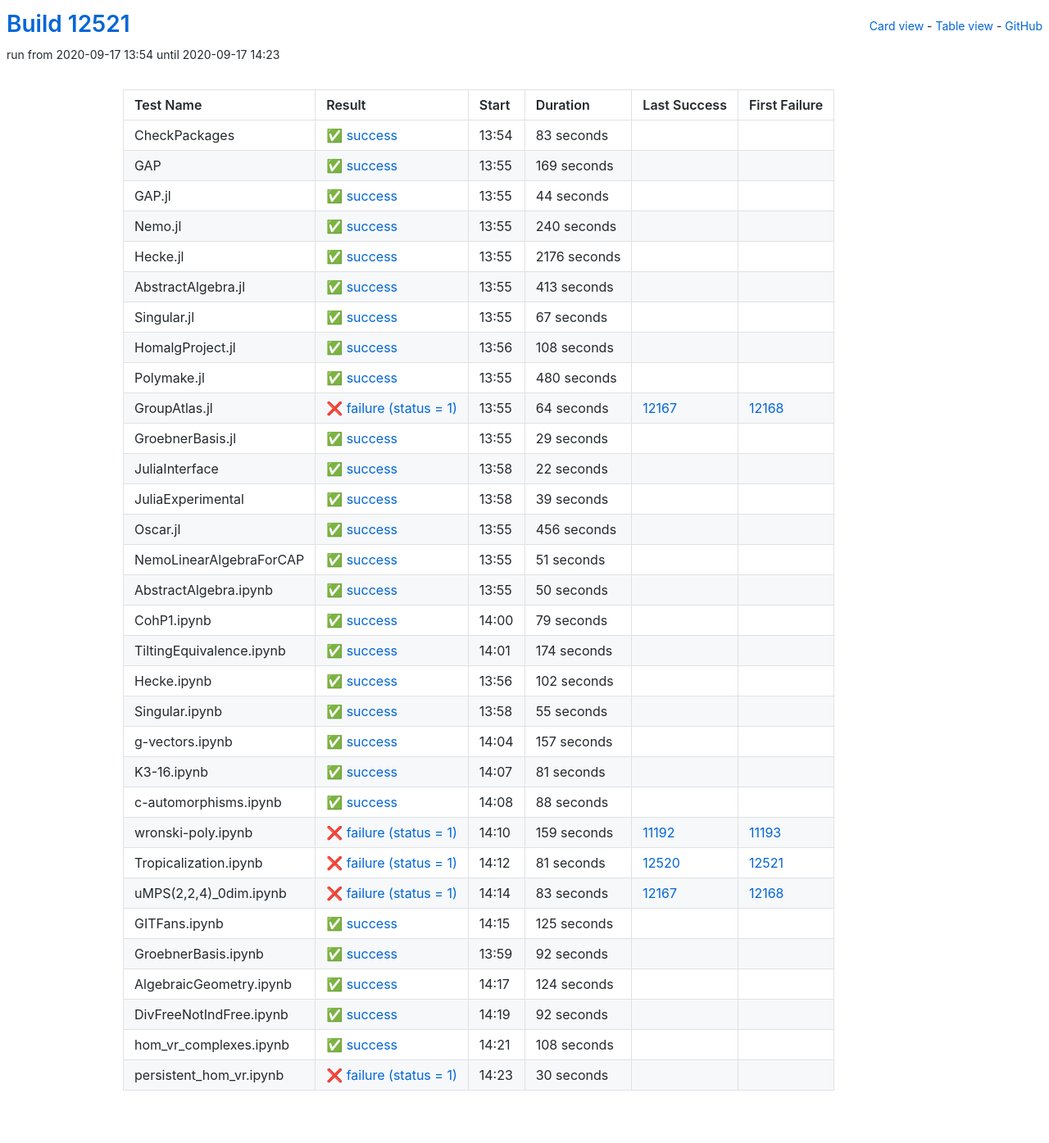
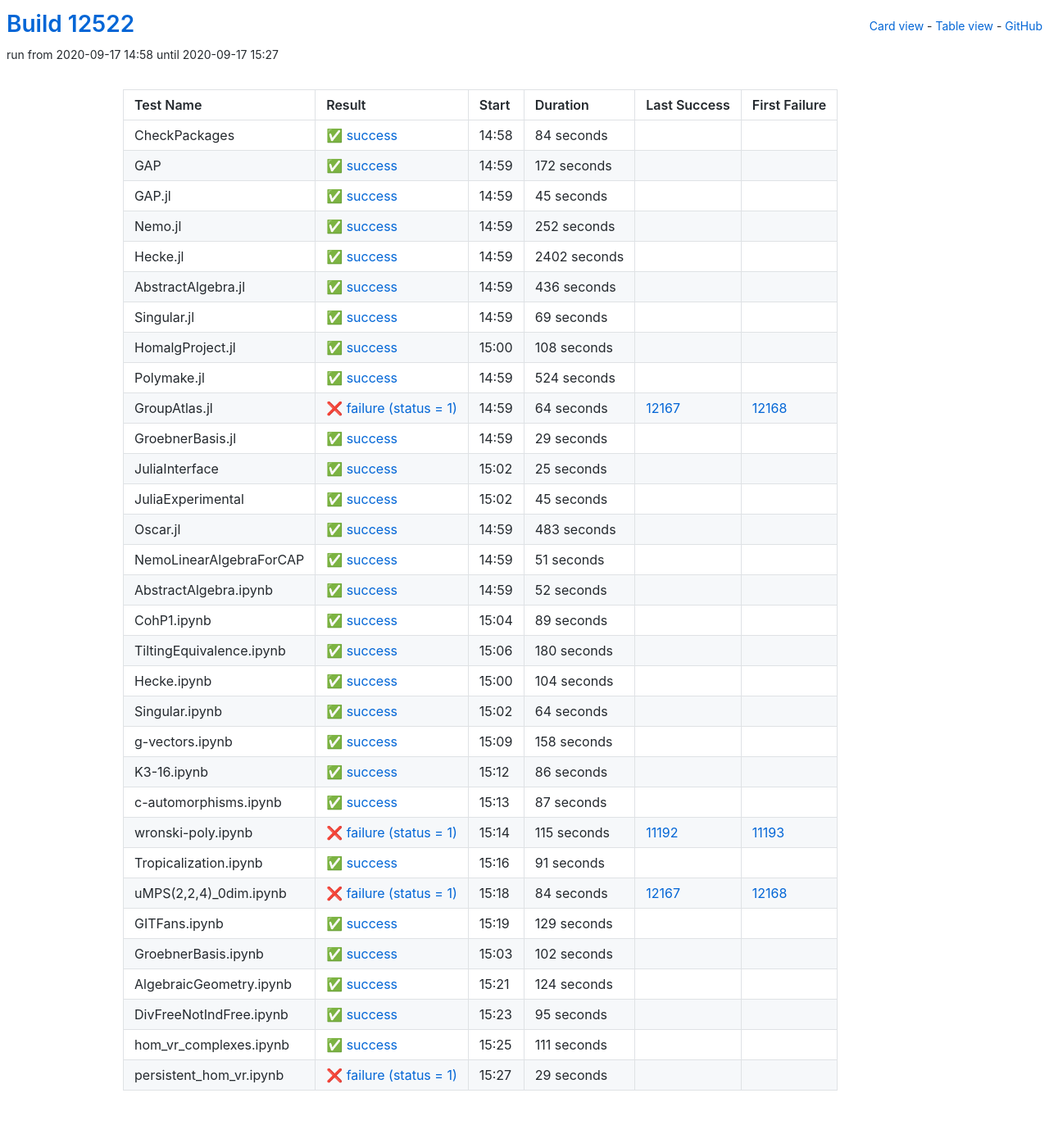
Before and after one commit to oscar-system/oscar-ci-status, a Jekyll site: the page built from table.html, in a window 1280 px wide. Shown: the whole page at 82% size. Built offline with Jekyll 4.4.1, drawn with Linux system fonts in a browser that asks for light colours.

Commit message:
Build #12522

```diff
--- a/_data/ci.yml
+++ b/_data/ci.yml
@@ -1,6 +1,6 @@
 ---
-build: 12521
-build_url: https://oscarci.mathematik.uni-kl.de/job/oscar/12521/
+build: 12522
+build_url: https://oscarci.mathematik.uni-kl.de/job/oscar/12522/
 job: oscar
 organization: oscar-system
 repo: oscar-ci-status
@@ -8,92 +8,92 @@
 tests:
 - name: CheckPackages
   id: checkpackages
-  log: https://oscarci.mathematik.uni-kl.de/job/oscar/12521/artifact/logs/build-12521/CheckPackages.log
-  start: 2020-09-17 13:54
+  log: https://oscarci.mathematik.uni-kl.de/job/oscar/12522/artifact/logs/build-12522/CheckPackages.log
+  start: 2020-09-17 14:58
   success: true
   exitcode: 0
   status: success
-  duration: 83
+  duration: 84
   last_success: false
   last_success_url:
   first_failure: false
   first_failure_url:
 - name: GAP
   id: gap
-  log: https://oscarci.mathematik.uni-kl.de/job/oscar/12521/artifact/logs/build-12521/GAP.log
-  start: 2020-09-17 13:55
+  log: https://oscarci.mathematik.uni-kl.de/job/oscar/12522/artifact/logs/build-12522/GAP.log
+  start: 2020-09-17 14:59
   success: true
   exitcode: 0
   status: success
-  duration: 169
+  duration: 172
   last_success: false
   last_success_url:
   first_failure: false
   first_failure_url:
 - name: GAP.jl
   id: gap-jl
-  log: https://oscarci.mathematik.uni-kl.de/job/oscar/12521/artifact/logs/build-12521/GAP.jl.log
-  start: 2020-09-17 13:55
+  log: https://oscarci.mathematik.uni-kl.de/job/oscar/12522/artifact/logs/build-12522/GAP.jl.log
+  start: 2020-09-17 14:59
   success: true
   exitcode: 0
   status: success
-  duration: 44
+  duration: 45
   last_success: false
   last_success_url:
   first_failure: false
   first_failure_url:
 - name: Nemo.jl
   id: nemo-jl
-  log: https://oscarci.mathematik.uni-kl.de/job/oscar/12521/artifact/logs/build-12521/Nemo.jl.log
-  start: 2020-09-17 13:55
+  log: https://oscarci.mathematik.uni-kl.de/job/oscar/12522/artifact/logs/build-12522/Nemo.jl.log
+  start: 2020-09-17 14:59
   success: true
   exitcode: 0
   status: success
-  duration: 240
+  duration: 252
   last_success: false
   last_success_url:
   first_failure: false
   first_failure_url:
 - name: Hecke.jl
   id: hecke-jl
-  log: https://oscarci.mathematik.uni-kl.de/job/oscar/12521/artifact/logs/build-12521/Hecke.jl.log
-  start: 2020-09-17 13:55
+  log: https://oscarci.mathematik.uni-kl.de/job/oscar/12522/artifact/logs/build-12522/Hecke.jl.log
+  start: 2020-09-17 14:59
   success: true
   exitcode: 0
   status: success
-  duration: 2176
+  duration: 2402
   last_success: false
   last_success_url:
   first_failure: false
   first_failure_url:
 - name: AbstractAlgebra.jl
   id: abstractalgebra-jl
-  log: https://oscarci.mathematik.uni-kl.de/job/oscar/12521/artifact/logs/build-12521/AbstractAlgebra.jl.log
-  start: 2020-09-17 13:55
+  log: https://oscarci.mathematik.uni-kl.de/job/oscar/12522/artifact/logs/build-12522/AbstractAlgebra.jl.log
+  start: 2020-09-17 14:59
   success: true
   exitcode: 0
   status: success
-  duration: 413
+  duration: 436
   last_success: false
   last_success_url:
   first_failure: false
   first_failure_url:
 - name: Singular.jl
   id: singular-jl
-  log: https://oscarci.mathematik.uni-kl.de/job/oscar/12521/artifact/logs/build-12521/Singular.jl.log
-  start: 2020-09-17 13:55
+  log: https://oscarci.mathematik.uni-kl.de/job/oscar/12522/artifact/logs/build-12522/Singular.jl.log
+  start: 2020-09-17 14:59
   success: true
   exitcode: 0
   status: success
-  duration: 67
+  duration: 69
   last_success: false
   last_success_url:
   first_failure: false
   first_failure_url:
 - name: HomalgProject.jl
   id: homalgproject-jl
-  log: https://oscarci.mathematik.uni-kl.de/job/oscar/12521/artifact/logs/build-12521/HomalgProject.jl.log
-  start: 2020-09-17 13:56
+  log: https://oscarci.mathematik.uni-kl.de/job/oscar/12522/artifact/logs/build-12522/HomalgProject.jl.log
+  start: 2020-09-17 15:00
   success: true
   exitcode: 0
   status: success
@@ -104,20 +104,20 @@
   first_failure_url:
 - name: Polymake.jl
   id: polymake-jl
-  log: https://oscarci.mathematik.uni-kl.de/job/oscar/12521/artifact/logs/build-12521/Polymake.jl.log
-  start: 2020-09-17 13:55
+  log: https://oscarci.mathematik.uni-kl.de/job/oscar/12522/artifact/logs/build-12522/Polymake.jl.log
+  start: 2020-09-17 14:59
   success: true
   exitcode: 0
   status: success
-  duration: 480
+  duration: 524
   last_success: false
   last_success_url:
   first_failure: false
   first_failure_url:
 - name: GroupAtlas.jl
   id: groupatlas-jl
-  log: https://oscarci.mathematik.uni-kl.de/job/oscar/12521/artifact/logs/build-12521/GroupAtlas.jl.log
-  start: 2020-09-17 13:55
+  log: https://oscarci.mathematik.uni-kl.de/job/oscar/12522/artifact/logs/build-12522/GroupAtlas.jl.log
+  start: 2020-09-17 14:59
   success: false
   exitcode: 1
   status: failure
@@ -128,8 +128,8 @@
   first_failure_url: https://oscarci.mathematik.uni-kl.de/job/oscar/12168/
 - name: GroebnerBasis.jl
   id: groebnerbasis-jl
-  log: https://oscarci.mathematik.uni-kl.de/job/oscar/12521/artifact/logs/build-12521/GroebnerBasis.jl.log
-  start: 2020-09-17 13:55
+  log: https://oscarci.mathematik.uni-kl.de/job/oscar/12522/artifact/logs/build-12522/GroebnerBasis.jl.log
+  start: 2020-09-17 14:59
   success: true
   exitcode: 0
   status: success
@@ -140,44 +140,44 @@
   first_failure_url:
 - name: JuliaInterface
   id: juliainterface
-  log: https://oscarci.mathematik.uni-kl.de/job/oscar/12521/artifact/logs/build-12521/JuliaInterface.log
-  start: 2020-09-17 13:58
+  log: https://oscarci.mathematik.uni-kl.de/job/oscar/12522/artifact/logs/build-12522/JuliaInterface.log
+  start: 2020-09-17 15:02
   success: true
   exitcode: 0
   status: success
-  duration: 22
+  duration: 25
   last_success: false
   last_success_url:
   first_failure: false
   first_failure_url:
 - name: JuliaExperimental
   id: juliaexperimental
-  log: https://oscarci.mathematik.uni-kl.de/job/oscar/12521/artifact/logs/build-12521/JuliaExperimental.log
-  start: 2020-09-17 13:58
+  log: https://oscarci.mathematik.uni-kl.de/job/oscar/12522/artifact/logs/build-12522/JuliaExperimental.log
+  start: 2020-09-17 15:02
   success: true
   exitcode: 0
   status: success
-  duration: 39
+  duration: 45
   last_success: false
   last_success_url:
   first_failure: false
   first_failure_url:
 - name: Oscar.jl
   id: oscar-jl
-  log: https://oscarci.mathematik.uni-kl.de/job/oscar/12521/artifact/logs/build-12521/Oscar.jl.log
-  start: 2020-09-17 13:55
+  log: https://oscarci.mathematik.uni-kl.de/job/oscar/12522/artifact/logs/build-12522/Oscar.jl.log
+  start: 2020-09-17 14:59
   success: true
   exitcode: 0
   status: success
-  duration: 456
+  duration: 483
   last_success: false
   last_success_url:
   first_failure: false
   first_failure_url:
 - name: NemoLinearAlgebraForCAP
   id: nemolinearalgebraforcap
-  log: https://oscarci.mathematik.uni-kl.de/job/oscar/12521/artifact/logs/build-12521/NemoLinearAlgebraForCAP.log
-  start: 2020-09-17 13:55
+  log: https://oscarci.mathematik.uni-kl.de/job/oscar/12522/artifact/logs/build-12522/NemoLinearAlgebraForCAP.log
+  start: 2020-09-17 14:59
   success: true
   exitcode: 0
   status: success
@@ -188,44 +188,152 @@
   first_failure_url:
 - name: AbstractAlgebra.ipynb
   id: abstractalgebra-ipynb
-  log: https://oscarci.mathematik.uni-kl.de/job/oscar/12521/artifact/logs/build-12521/AbstractAlgebra.ipynb.log
-  start: 2020-09-17 13:55
+  log: https://oscarci.mathematik.uni-kl.de/job/oscar/12522/artifact/logs/build-12522/AbstractAlgebra.ipynb.log
+  start: 2020-09-17 14:59
   success: true
   exitcode: 0
   status: success
-  duration: 50
+  duration: 52
   last_success: false
   last_success_url:
   first_failure: false
   first_failure_url:
 - name: CohP1.ipynb
   id: cohp1-ipynb
-  log: https://oscarci.mathematik.uni-kl.de/job/oscar/12521/artifact/logs/build-12521/CohP1.ipynb.log
-  start: 2020-09-17 14:00
+  log: https://oscarci.mathematik.uni-kl.de/job/oscar/12522/artifact/logs/build-12522/CohP1.ipynb.log
+  start: 2020-09-17 15:04
   success: true
   exitcode: 0
   status: success
-  duration: 79
+  duration: 89
   last_success: false
   last_success_url:
   first_failure: false
   first_failure_url:
 - name: TiltingEquivalence.ipynb
   id: tiltingequivalence-ipynb
-  log: https://oscarci.mathematik.uni-kl.de/job/oscar/12521/artifact/logs/build-12521/TiltingEquivalence.ipynb.log
-  start: 2020-09-17 14:01
+  log: https://oscarci.mathematik.uni-kl.de/job/oscar/12522/artifact/logs/build-12522/TiltingEquivalence.ipynb.log
+  start: 2020-09-17 15:06
   success: true
   exitcode: 0
   status: success
-  duration: 174
+  duration: 180
   last_success: false
   last_success_url:
   first_failure: false
   first_failure_url:
 - name: Hecke.ipynb
   id: hecke-ipynb
-  log: https://oscarci.mathematik.uni-kl.de/job/oscar/12521/artifact/logs/build-12521/Hecke.ipynb.log
-  start: 2020-09-17 13:56
+  log: https://oscarci.mathematik.uni-kl.de/job/oscar/12522/artifact/logs/build-12522/Hecke.ipynb.log
+  start: 2020-09-17 15:00
+  success: true
+  exitcode: 0
+  status: success
+  duration: 104
+  last_success: false
+  last_success_url:
+  first_failure: false
+  first_failure_url:
+- name: Singular.ipynb
+  id: singular-ipynb
+  log: https://oscarci.mathematik.uni-kl.de/job/oscar/12522/artifact/logs/build-12522/Singular.ipynb.log
+  start: 2020-09-17 15:02
+  success: true
+  exitcode: 0
+  status: success
+  duration: 64
+  last_success: false
+  last_success_url:
+  first_failure: false
+  first_failure_url:
+- name: g-vectors.ipynb
+  id: g-vectors-ipynb
+  log: https://oscarci.mathematik.uni-kl.de/job/oscar/12522/artifact/logs/build-12522/g-vectors.ipynb.log
+  start: 2020-09-17 15:09
+  success: true
+  exitcode: 0
+  status: success
+  duration: 158
+  last_success: false
+  last_success_url:
+  first_failure: false
+  first_failure_url:
+- name: K3-16.ipynb
+  id: k3-16-ipynb
+  log: https://oscarci.mathematik.uni-kl.de/job/oscar/12522/artifact/logs/build-12522/K3-16.ipynb.log
+  start: 2020-09-17 15:12
+  success: true
+  exitcode: 0
+  status: success
+  duration: 86
+  last_success: false
+  last_success_url:
+  first_failure: false
+  first_failure_url:
+- name: c-automorphisms.ipynb
+  id: c-automorphisms-ipynb
+  log: https://oscarci.mathematik.uni-kl.de/job/oscar/12522/artifact/logs/build-12522/c-automorphisms.ipynb.log
+  start: 2020-09-17 15:13
+  success: true
+  exitcode: 0
+  status: success
+  duration: 87
+  last_success: false
+  last_success_url:
+  first_failure: false
+  first_failure_url:
+- name: wronski-poly.ipynb
+  id: wronski-poly-ipynb
+  log: https://oscarci.mathematik.uni-kl.de/job/oscar/12522/artifact/logs/build-12522/wronski-poly.ipynb.log
+  start: 2020-09-17 15:14
+  success: false
+  exitcode: 1
+  status: failure
+  duration: 115
+  last_success: 11192
+  last_success_url: https://oscarci.mathematik.uni-kl.de/job/oscar/11192/
+  first_failure: 11193
+  first_failure_url: https://oscarci.mathematik.uni-kl.de/job/oscar/11193/
+- name: Tropicalization.ipynb
+  id: tropicalization-ipynb
+  log: https://oscarci.mathematik.uni-kl.de/job/oscar/12522/artifact/logs/build-12522/Tropicalization.ipynb.log
+  start: 2020-09-17 15:16
+  success: true
+  exitcode: 0
+  status: success
+  duration: 91
+  last_success: false
+  last_success_url:
+  first_failure: false
+  first_failure_url:
+- name: uMPS(2,2,4)_0dim.ipynb
+  id: umps-2-2-4-0dim-ipynb
+  log: https://oscarci.mathematik.uni-kl.de/job/oscar/12522/artifact/logs/build-12522/uMPS-2-2-4-_0dim.ipynb.log
+  start: 2020-09-17 15:18
+  success: false
+  exitcode: 1
+  status: failure
+  duration: 84
+  last_success: 12167
+  last_success_url: https://oscarci.mathematik.uni-kl.de/job/oscar/12167/
+  first_failure: 12168
+  first_failure_url: https://oscarci.mathematik.uni-kl.de/job/oscar/12168/
+- name: GITFans.ipynb
+  id: gitfans-ipynb
+  log: https://oscarci.mathematik.uni-kl.de/job/oscar/12522/artifact/logs/build-12522/GITFans.ipynb.log
+  start: 2020-09-17 15:19
+  success: true
+  exitcode: 0
+  status: success
+  duration: 129
+  last_success: false
+  last_success_url:
+  first_failure: false
+  first_failure_url:
+- name: GroebnerBasis.ipynb
+  id: groebnerbasis-ipynb
+  log: https://oscarci.mathematik.uni-kl.de/job/oscar/12522/artifact/logs/build-12522/GroebnerBasis.ipynb.log
+  start: 2020-09-17 15:03
   success: true
   exitcode: 0
   status: success
@@ -234,118 +342,10 @@
   last_success_url:
   first_failure: false
   first_failure_url:
-- name: Singular.ipynb
-  id: singular-ipynb
-  log: https://oscarci.mathematik.uni-kl.de/job/oscar/12521/artifact/logs/build-12521/Singular.ipynb.log
-  start: 2020-09-17 13:58
-  success: true
-  exitcode: 0
-  status: success
-  duration: 55
-  last_success: false
-  last_success_url:
-  first_failure: false
-  first_failure_url:
-- name: g-vectors.ipynb
-  id: g-vectors-ipynb
-  log: https://oscarci.mathematik.uni-kl.de/job/oscar/12521/artifact/logs/build-12521/g-vectors.ipynb.log
-  start: 2020-09-17 14:04
-  success: true
-  exitcode: 0
-  status: success
-  duration: 157
-  last_success: false
-  last_success_url:
-  first_failure: false
-  first_failure_url:
-- name: K3-16.ipynb
-  id: k3-16-ipynb
-  log: https://oscarci.mathematik.uni-kl.de/job/oscar/12521/artifact/logs/build-12521/K3-16.ipynb.log
-  start: 2020-09-17 14:07
-  success: true
-  exitcode: 0
-  status: success
-  duration: 81
-  last_success: false
-  last_success_url:
-  first_failure: false
-  first_failure_url:
-- name: c-automorphisms.ipynb
-  id: c-automorphisms-ipynb
-  log: https://oscarci.mathematik.uni-kl.de/job/oscar/12521/artifact/logs/build-12521/c-automorphisms.ipynb.log
-  start: 2020-09-17 14:08
-  success: true
-  exitcode: 0
-  status: success
-  duration: 88
-  last_success: false
-  last_success_url:
-  first_failure: false
-  first_failure_url:
-- name: wronski-poly.ipynb
-  id: wronski-poly-ipynb
-  log: https://oscarci.mathematik.uni-kl.de/job/oscar/12521/artifact/logs/build-12521/wronski-poly.ipynb.log
-  start: 2020-09-17 14:10
-  success: false
-  exitcode: 1
-  status: failure
-  duration: 159
-  last_success: 11192
-  last_success_url: https://oscarci.mathematik.uni-kl.de/job/oscar/11192/
-  first_failure: 11193
-  first_failure_url: https://oscarci.mathematik.uni-kl.de/job/oscar/11193/
-- name: Tropicalization.ipynb
-  id: tropicalization-ipynb
-  log: https://oscarci.mathematik.uni-kl.de/job/oscar/12521/artifact/logs/build-12521/Tropicalization.ipynb.log
-  start: 2020-09-17 14:12
-  success: false
-  exitcode: 1
-  status: failure
-  duration: 81
-  last_success: 12520
-  last_success_url: https://oscarci.mathematik.uni-kl.de/job/oscar/12520/
-  first_failure: 12521
-  first_failure_url: https://oscarci.mathematik.uni-kl.de/job/oscar/12521/
-- name: uMPS(2,2,4)_0dim.ipynb
-  id: umps-2-2-4-0dim-ipynb
-  log: https://oscarci.mathematik.uni-kl.de/job/oscar/12521/artifact/logs/build-12521/uMPS-2-2-4-_0dim.ipynb.log
-  start: 2020-09-17 14:14
-  success: false
-  exitcode: 1
-  status: failure
-  duration: 83
-  last_success: 12167
-  last_success_url: https://oscarci.mathematik.uni-kl.de/job/oscar/12167/
-  first_failure: 12168
-  first_failure_url: https://oscarci.mathematik.uni-kl.de/job/oscar/12168/
-- name: GITFans.ipynb
-  id: gitfans-ipynb
-  log: https://oscarci.mathematik.uni-kl.de/job/oscar/12521/artifact/logs/build-12521/GITFans.ipynb.log
-  start: 2020-09-17 14:15
-  success: true
-  exitcode: 0
-  status: success
-  duration: 125
-  last_success: false
-  last_success_url:
-  first_failure: false
-  first_failure_url:
-- name: GroebnerBasis.ipynb
-  id: groebnerbasis-ipynb
-  log: https://oscarci.mathematik.uni-kl.de/job/oscar/12521/artifact/logs/build-12521/GroebnerBasis.ipynb.log
-  start: 2020-09-17 13:59
-  success: true
-  exitcode: 0
-  status: success
-  duration: 92
-  last_success: false
-  last_success_url:
-  first_failure: false
-  first_failure_url:
 - name: AlgebraicGeometry.ipynb
   id: algebraicgeometry-ipynb
-  log: https://oscarci.mathematik.uni-kl.de/job/oscar/12521/artifact/logs/build-12521/AlgebraicGeometry.ipynb.log
-  start: 2020-09-17 14:17
+  log: https://oscarci.mathematik.uni-kl.de/job/oscar/12522/artifact/logs/build-12522/AlgebraicGeometry.ipynb.log
+  start: 2020-09-17 15:21
   success: true
   exitcode: 0
   status: success
@@ -356,36 +356,36 @@
   first_failure_url:
 - name: DivFreeNotIndFree.ipynb
   id: divfreenotindfree-ipynb
-  log: https://oscarci.mathematik.uni-kl.de/job/oscar/12521/artifact/logs/build-12521/DivFreeNotIndFree.ipynb.log
-  start: 2020-09-17 14:19
+  log: https://oscarci.mathematik.uni-kl.de/job/oscar/12522/artifact/logs/build-12522/DivFreeNotIndFree.ipynb.log
+  start: 2020-09-17 15:23
   success: true
   exitcode: 0
   status: success
-  duration: 92
+  duration: 95
   last_success: false
   last_success_url:
   first_failure: false
   first_failure_url:
 - name: hom_vr_complexes.ipynb
   id: hom-vr-complexes-ipynb
-  log: https://oscarci.mathematik.uni-kl.de/job/oscar/12521/artifact/logs/build-12521/hom_vr_complexes.ipynb.log
-  start: 2020-09-17 14:21
+  log: https://oscarci.mathematik.uni-kl.de/job/oscar/12522/artifact/logs/build-12522/hom_vr_complexes.ipynb.log
+  start: 2020-09-17 15:25
   success: true
   exitcode: 0
   status: success
-  duration: 108
+  duration: 111
   last_success: false
   last_success_url:
   first_failure: false
   first_failure_url:
 - name: persistent_hom_vr.ipynb
   id: persistent-hom-vr-ipynb
-  log: https://oscarci.mathematik.uni-kl.de/job/oscar/12521/artifact/logs/build-12521/persistent_hom_vr.ipynb.log
-  start: 2020-09-17 14:23
+  log: https://oscarci.mathematik.uni-kl.de/job/oscar/12522/artifact/logs/build-12522/persistent_hom_vr.ipynb.log
+  start: 2020-09-17 15:27
   success: false
   exitcode: 1
   status: failure
-  duration: 30
+  duration: 29
   last_success: false
   last_success_url:
   first_failure: false
```
Also changed, not shown: README.md.
